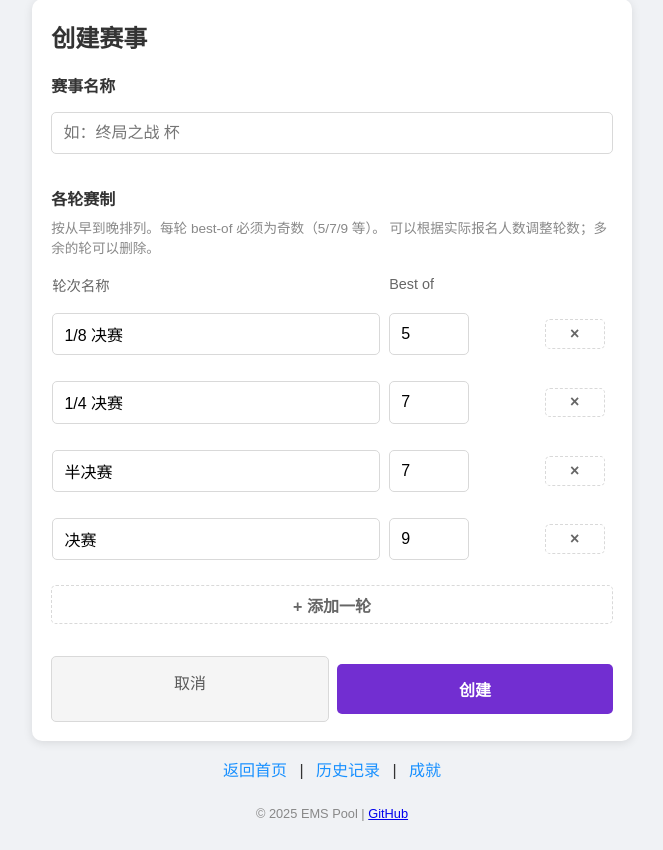
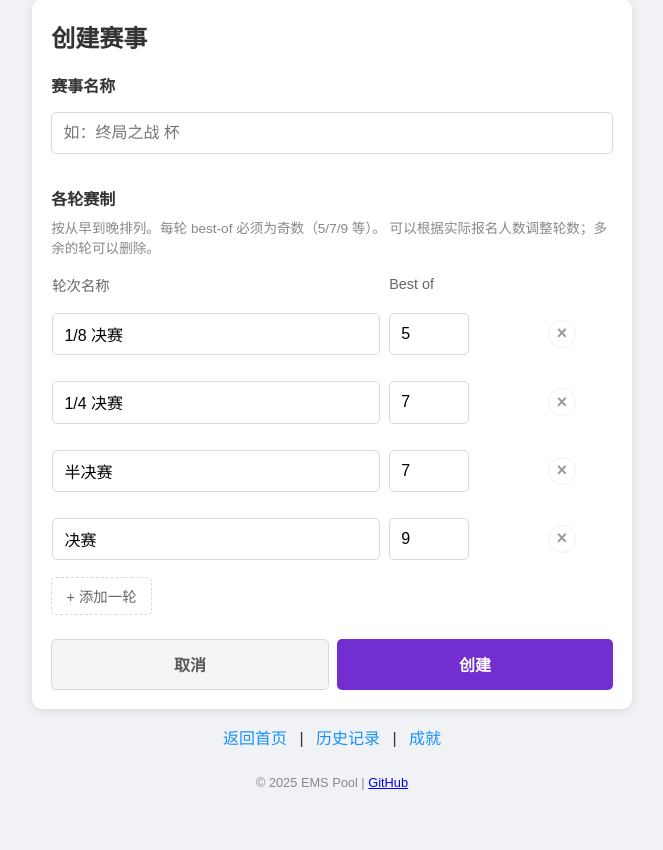
Before and after one commit to xiaoyuin/EMSPoolGamble, a Flask app: page /tournament/new in a window 1280 px wide. Shown: the part 191-1041 px from the top of the page, without its empty margins (308-971 px from the left). After the commit the page ends 981 px from the top, so only its background shows below. Run offline with Flask 3, Linux system fonts and the light colour scheme; the visitor is signed in with stand-in values (Sample User, id 1).

Commit message:
Tournament pages: reset main.css default button sizing
main.css has a global 'input, select, button { width:100%; margin:0.5em 0;
padding:0.7em }' that was bleeding into the tournament pages, blowing up
the height of small action buttons (× delete row, 移除 X, 撤销, etc.) and
adding stray vertical margin between adjacent buttons.

Each tournament template now overrides the defaults at the top of its
extra_styles:
    button { width: auto; margin: 0; padding: 0.5em 1em; }
    input  { margin: 0; }   (where applicable)
and per-button class definitions still carry their own paddings/colors,
so visual hierarchy is unchanged but the heights now match what the
designs actually intend.

Affects tournament_new.html, tournament_registration.html,
tournament_detail.html, tournament_match.html.

```diff
--- a/templates/tournament_detail.html
+++ b/templates/tournament_detail.html
@@ -4,6 +4,9 @@
 
 {% block extra_styles %}
 <style>
+    /* 局部覆盖 main.css 的 button 默认（width:100%; margin:0.5em 0; padding:0.7em） */
+    button { width: auto; margin: 0; padding: 0.5em 1em; }
+
     .t-hero {
         background: linear-gradient(135deg, #722ed1 0%, #1890ff 100%);
         color: white;
--- a/templates/tournament_match.html
+++ b/templates/tournament_match.html
@@ -4,6 +4,11 @@
 
 {% block extra_styles %}
 <style>
+    /* 局部覆盖 main.css 的 button 默认（width:100%; margin:0.5em 0; padding:0.7em） */
+    button { width: auto; margin: 0; padding: 0.5em 1em; }
+    /* 同样需要重置 input 的 margin（main.css 给 input 也加了 margin:0.5em 0） */
+    input { margin: 0; }
+
     .breadcrumb { margin-top: 1em; font-size: 0.9em; color: #666; }
     .breadcrumb a { color: #1890ff; text-decoration: none; }
     .breadcrumb a:hover { text-decoration: underline; }
--- a/templates/tournament_new.html
+++ b/templates/tournament_new.html
@@ -4,6 +4,10 @@
 
 {% block extra_styles %}
 <style>
+    /* 局部覆盖 main.css 的 button { width:100%; margin:0.5em 0; padding:0.7em } 默认值，
+       让本页的小按钮能用自己的尺寸。 */
+    button { width: auto; margin: 0; padding: 0.5em 1em; }
+
     .form-section { margin-bottom: 1.5em; }
     .form-section label { display: block; margin-bottom: 0.4em; color: #333; font-weight: 600; }
     .form-section input[type=text], .form-section input[type=number] {
@@ -16,22 +20,31 @@
     .rounds-table input[type=text] { width: 100%; }
     .rounds-table input[type=number] { width: 5em; }
     .help-text { color: #888; font-size: 0.85em; margin-top: 0.4em; }
-    .add-round-btn, .remove-round-btn {
-        background: none; border: 1px dashed #d9d9d9; color: #666;
-        padding: 0.4em 0.8em; border-radius: 5px; cursor: pointer;
+    .add-round-btn {
+        background: white; border: 1px dashed #d9d9d9; color: #666;
+        padding: 0.5em 1em; border-radius: 5px; cursor: pointer;
+        font-size: 0.9em; font-weight: 500;
     }
     .add-round-btn:hover { border-color: #722ed1; color: #722ed1; }
-    .remove-round-btn { padding: 0.3em 0.6em; }
-    .remove-round-btn:hover { border-color: #ff4d4f; color: #ff4d4f; }
+    .remove-round-btn {
+        background: white; border: 1px solid #f0f0f0; color: #999;
+        padding: 0; cursor: pointer;
+        font-size: 1.1em; line-height: 1;
+        width: 28px; height: 28px;
+        border-radius: 50%;
+        display: inline-flex; align-items: center; justify-content: center;
+    }
+    .remove-round-btn:hover { border-color: #ff4d4f; color: #ff4d4f; background: #fff1f0; }
     .form-actions { display: flex; gap: 0.5em; margin-top: 1.5em; }
     .form-actions button, .form-actions a {
         flex: 1; padding: 0.8em; border-radius: 5px; text-align: center;
         font-size: 1em; cursor: pointer; text-decoration: none;
+        font-weight: 600;
     }
-    .btn-primary { background: #722ed1; color: white; border: none; font-weight: 600; }
-    .btn-primary:hover { background: #5b1fb0; }
+    .btn-primary { background: #722ed1; color: white; border: none; }
+    .btn-primary:hover { background: #5b1fb0; color: white; text-decoration: none; }
     .btn-secondary { background: #f5f5f5; color: #595959; border: 1px solid #d9d9d9; }
-    .btn-secondary:hover { background: #fafafa; }
+    .btn-secondary:hover { background: #fafafa; color: #595959; text-decoration: none; }
 </style>
 {% endblock %}
 
--- a/templates/tournament_registration.html
+++ b/templates/tournament_registration.html
@@ -4,6 +4,9 @@
 
 {% block extra_styles %}
 <style>
+    /* 局部覆盖 main.css 的 button 默认（width:100%; margin:0.5em 0; padding:0.7em） */
+    button { width: auto; margin: 0; padding: 0.5em 1em; }
+
     .breadcrumb { margin-top: 1em; font-size: 0.9em; color: #666; }
     .breadcrumb a { color: #1890ff; text-decoration: none; }
     .breadcrumb a:hover { text-decoration: underline; }
```
